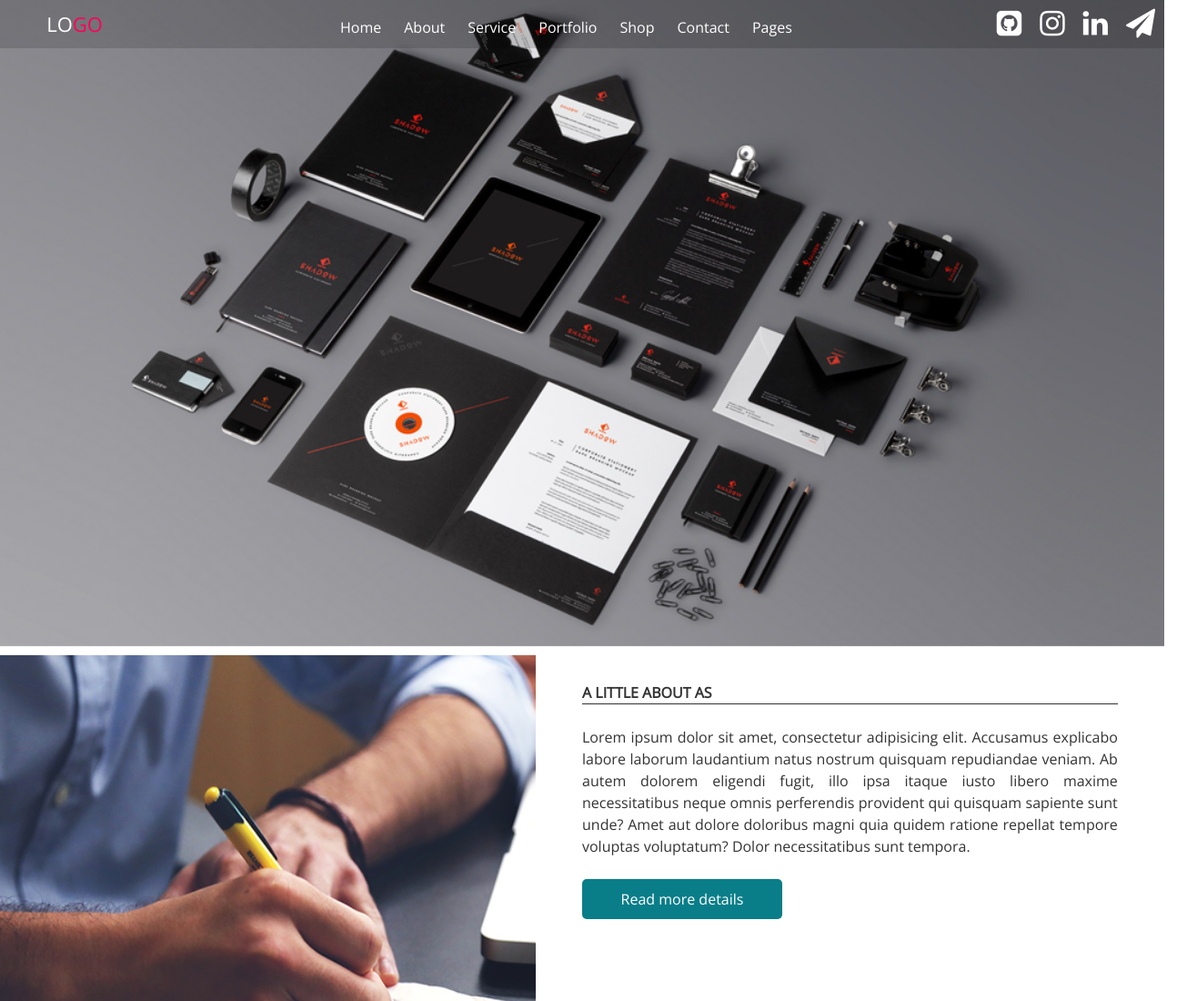
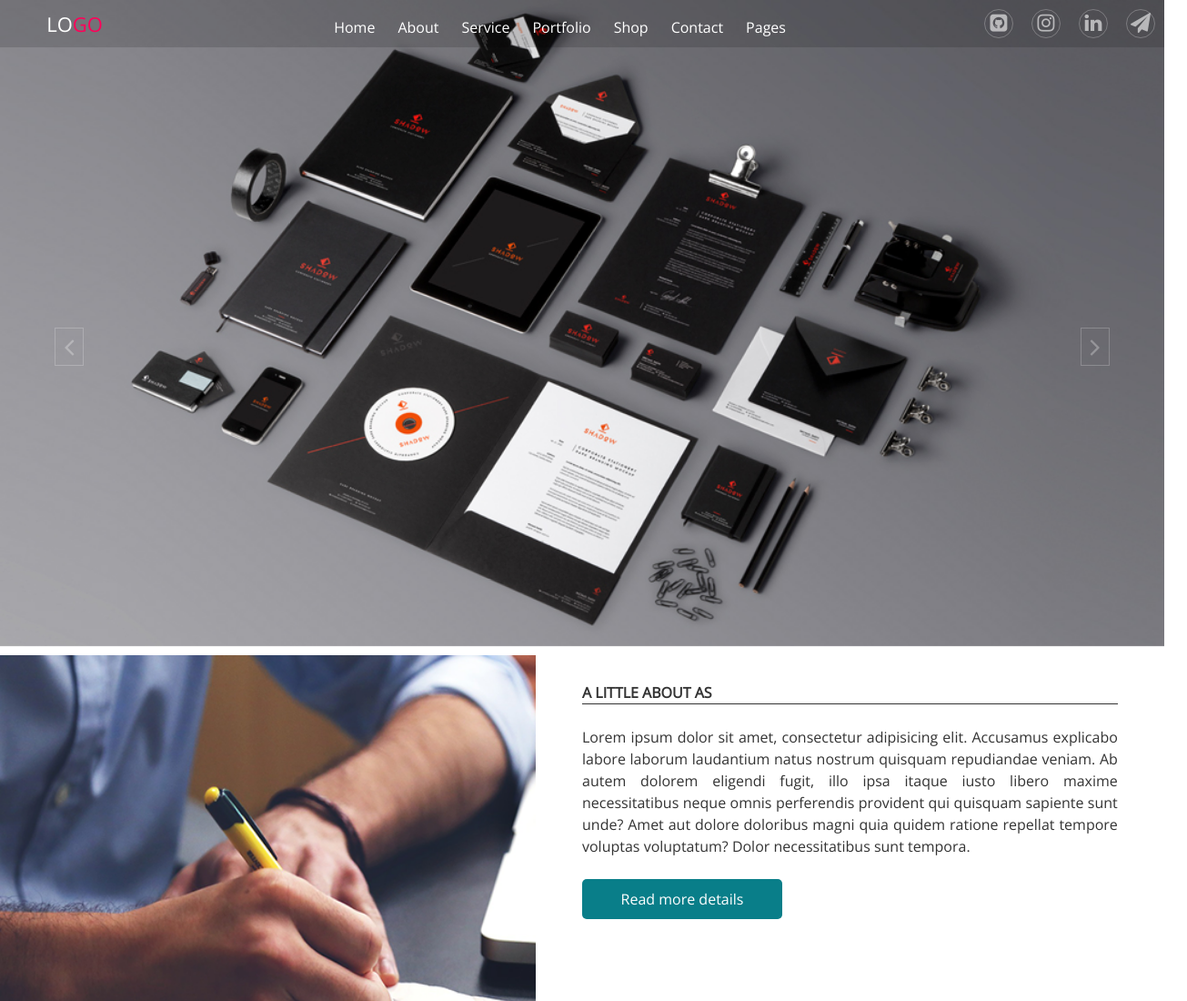
Before and after one commit to HannaChernihina/service_page, a website: page App/index.html in a window 1280 px wide. Shown: the top 1100 px of the page at 91% size, 1305 px wide, since content can reach past the window. Drawn offline with nearby package versions, Linux system fonts and the light colour scheme.

Commit message:
edit style icons

```diff
--- a/App/index.html
+++ b/App/index.html
@@ -54,16 +54,16 @@
     </nav>
     <div id="social_header">
         <div class="social github">
-            <a href="#" target="_blank"><i class="fa fa-github-square fa-2x"></i></a>
+            <a href="#" target="_blank"><i class="fa fa-github-square "></i></a>
         </div>
         <div class="social instagram">
-            <a href="#" target="_blank"><i class="fa fa-instagram fa-2x"></i></a>
+            <a href="#" target="_blank"><i class="fa fa-instagram "></i></a>
         </div>
         <div class="social linkedin">
-            <a href="#" target="_blank"><i class="fa fa-linkedin fa-2x"></i></a>
+            <a href="#" target="_blank"><i class="fa fa-linkedin "></i></a>
         </div>
         <div class="social telegram">
-            <a href="#" target="_blank"><i class="fa fa-paper-plane fa-2x"></i></a>
+            <a href="#" target="_blank"><i class="fa fa-paper-plane "></i></a>
         </div>
     </div>
 </header>
--- a/App/slick_js.js
+++ b/App/slick_js.js
@@ -6,6 +6,8 @@ $( document ).ready(function() {
         accessibility: true,
         autoplay: true,
         autoplaySpeed: 3000,
+        prevArrow: '<div class="prevTop"></div>',
+        nextArrow: '<div class="nextTop"></div>',
         fade: true,
     });
 
--- a/css/custom_style.css
+++ b/css/custom_style.css
@@ -66,14 +66,31 @@ table {
 
 .social {
     margin: 10px;
+    border-radius: 50%;
+    border: 1px solid #ffffff42;
+    width: 30px;
+    height: 30px;
+    display: flex;
+    justify-content: center;
+    align-items: center;
+
 }
 
 .fa-github-square:before,
 .fa-instagram:before,
 .fa-linkedin:before,
 .fa-paper-plane:before {
+    color: #fff9;
+    font-size: 22px;
+}
+.fa-github-square:hover:before,
+.fa-instagram:hover:before,
+.fa-linkedin:hover:before,
+.fa-paper-plane:hover:before {
     color: #fff;
 }
+
+
 
 #about_as {
     display: flex;
@@ -249,14 +266,12 @@ hr.color_hr_black {
     text-align: center;
 }
 
-.title_item { text-transform: uppercase;
+.title_item {
+    text-transform: uppercase;
     font-weight: bold;
     color: #fff;
-    margin: 10px;}
-
-
-
-
+    margin: 10px;
+}
 
 
 /*media screen*/
@@ -270,15 +285,18 @@ hr.color_hr_black {
     }
 }
 
+
+/*sliders*//*sliders*//*sliders*//*sliders*/
 .prevServise {
     position: absolute;
     z-index: 1000;
-    right: 88px;
+    right: 27px;
     top: 90%;
     width: 25px;
     height: 25px;
     background: #089eac;
-    text-align: center; }
+    text-align: center;
+}
 
 .prevServise:before {
     content: '\f104';
@@ -289,15 +307,68 @@ hr.color_hr_black {
 .nextService {
     position: absolute;
     z-index: 1000;
-    right: 61px;
+    right: 0px;
     top: 90%;
     width: 25px;
     height: 25px;
     background: #089eac;
-    text-align: center;}
+    text-align: center;
+}
 
 .nextService:before {
     content: '\f105';
     font-family: FontAwesome;
     font-size: 31px;
 }
+
+
+
+
+.prevTop {
+    position: absolute;
+    z-index: 1000;
+    left: 60px;
+    top: 50%;
+    width: 30px;
+    display: flex !important;
+    align-items: center;
+    justify-content: center;
+    height: 40px;
+    border: 1px solid #ffffff38;
+}
+.prevTop:before {
+    content: '\f104';
+    font-family: FontAwesome;
+    font-size: 31px;
+    color: #ffffff4a;
+}
+.prevTop:hover:before {
+    content: '\f104';
+    font-family: FontAwesome;
+    font-size: 31px;
+    color: #ffffffcf;
+}
+.nextTop {
+    position: absolute;
+    z-index: 1000;
+    right: 60px;
+    top: 50%;
+    width: 30px;
+    display: flex !important;
+    align-items: center;
+    justify-content: center;
+    height: 40px;
+    border: 1px solid #ffffff38;
+}
+.nextTop:before {
+    content: '\f105';
+    font-family: FontAwesome;
+    font-size: 31px;
+    color: #ffffff4a;
+}
+.nextTop:hover:before {
+    content: '\f105';
+    font-family: FontAwesome;
+    font-size: 31px;
+    color: #ffffffcf;
+}
```
